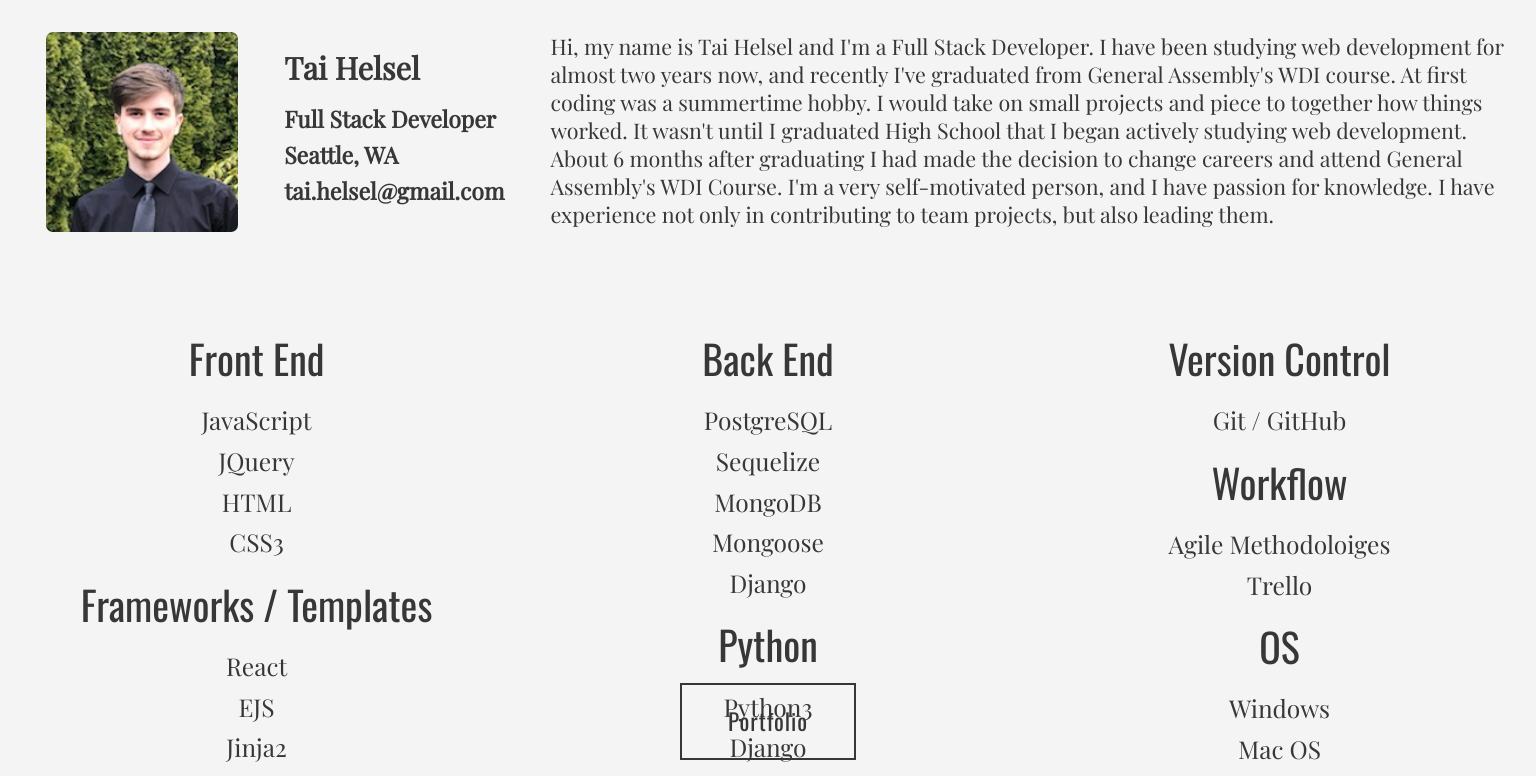
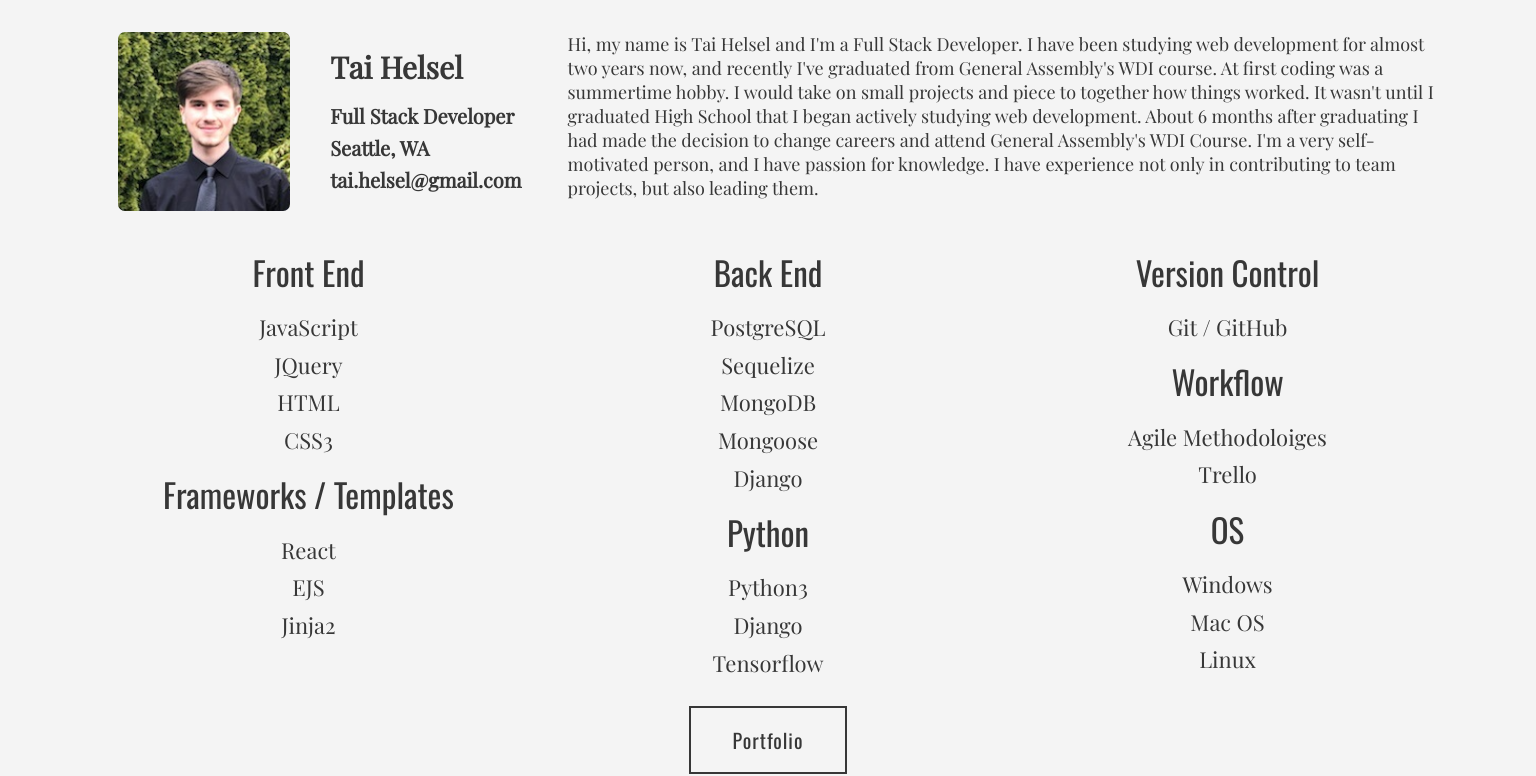
Before and after one commit to taihelsel/portfolio-v2, a React (Create React App) app: page / in a window 1536 px wide. Shown: the top 776 px of the page. Built offline with nearby package versions, Linux system fonts and the light colour scheme.

Commit message:
made landing page responsive on desktop version

```diff
--- a/src/App.css
+++ b/src/App.css
@@ -5,6 +5,7 @@ html,body,#root,.App{
   width:100%;
   height:100%;
   font-family: 'Playfair Display', serif;
+  background-color:var(--paper);
 }
 :root{
   --black:#0A1612;
@@ -62,7 +63,6 @@ html,body,#root,.App{
 
 #landing-skills{
   margin-top: 6vmax;
-  font-size: 3vmax;
 }
 .skills-list{
   margin: 0;
@@ -160,6 +160,51 @@ html,body,#root,.App{
   background-color:var(--gold);
   opacity: 1;
 }
+/*Mobile Display*/
+@media (max-width: 700px) {
+
+}
+/*Desktop Display*/
+@media (min-width: 1300px) {
+  /*Landing Page*/
+  #landing-page{
+    max-width: 1380px;
+    display:inline-block;
+  }
+  #landing-headshot{
+    max-width: 172.250px;
+    max-height: 179.125px;
+    margin: 0 2.5em;
+  }
+  #about-info h1{
+    font-size: 30px;
+    margin: 15px 0;
+  }
+  #about-info h2{
+    margin: 0 0 5px 0;
+    font-size: 20px;
+  }
+  #about-text{
+    font-size:18px;
+  }
+  #landing-skills{
+    margin-top:5vh;
+    font-size:0;
+  }
+  .skill-label{
+    font-size:33px;
+  }
+  .skill-item{
+    font-size:22px;
+  }
+  #landing-portfolio-btn{
+    bottom:45px;
+  }
+  #landing-portfolio-btn a{
+    padding:17.25px 41.3px;
+    font-size:20px;
+  }
+}
 /*Animations*/
 @keyframes fadeinright{
   0%{
```
